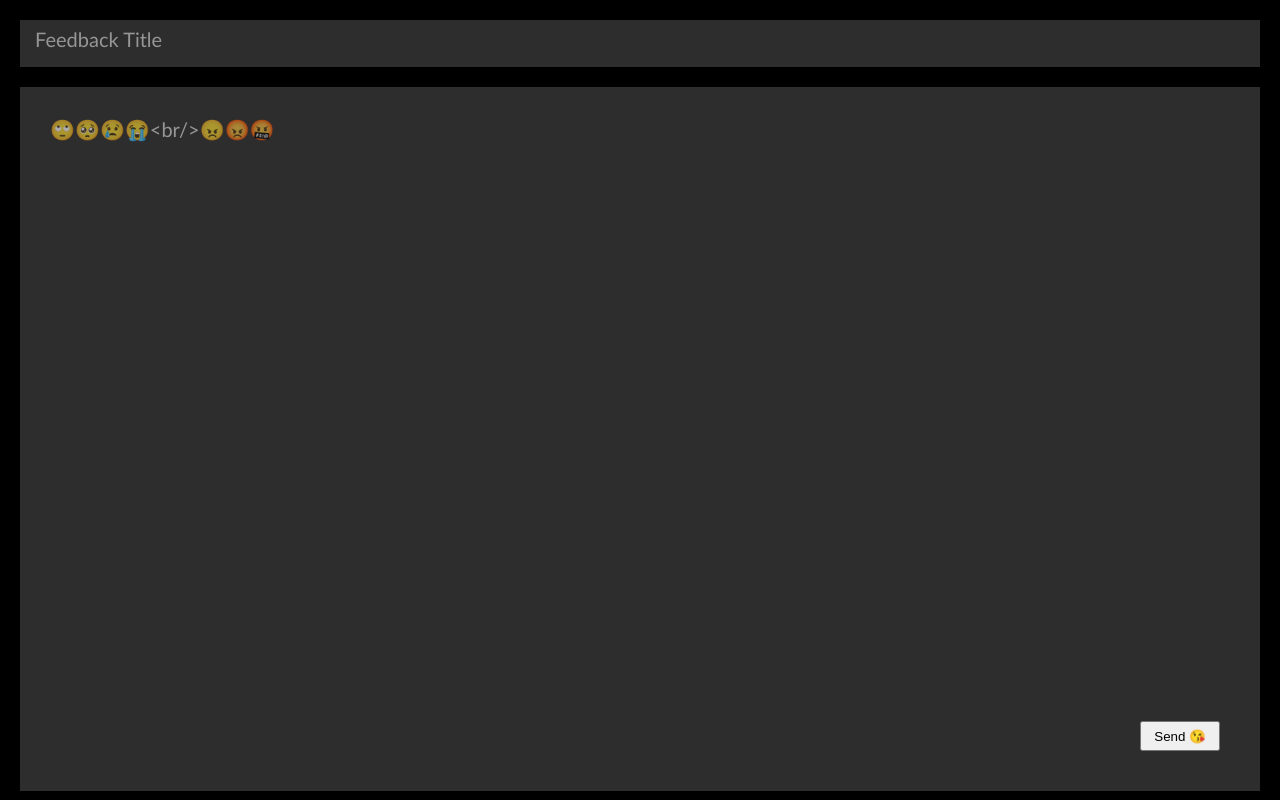
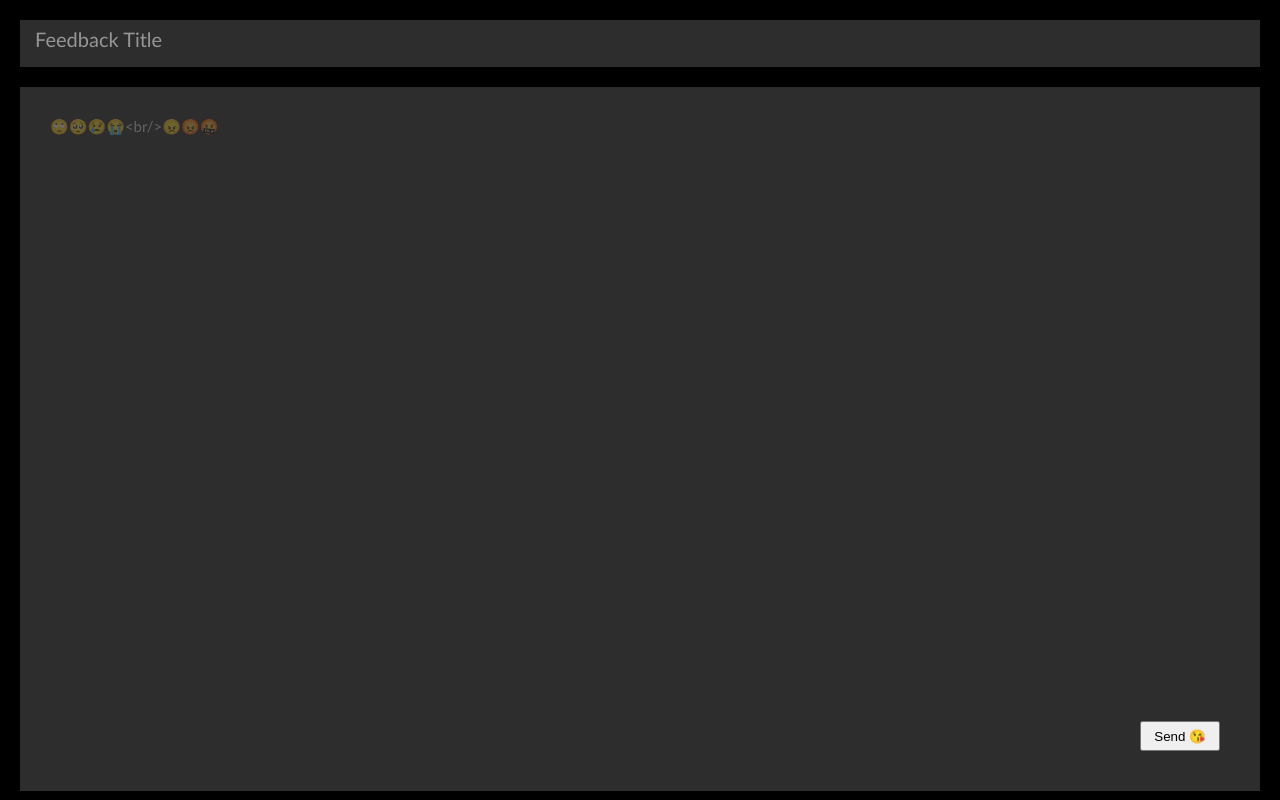
Before and after one commit to vtc94/feedback, a plain HTML site: page index.html in a window 1280 px wide. Drawn offline with Linux system fonts and the light colour scheme.

Commit message:
Update style.css

```diff
--- a/style.css
+++ b/style.css
@@ -49,9 +49,9 @@
 	content: attr(placeholder);
 	display: block; /* For Firefox */
 	/*color: rgb(150, 150,150);*/
-	opacity: .6;
+	opacity: .3;
 	font-weight: 300;
-	font-size: 20px;
+	font-size: 15px;
 }
 
 #newBlogContent{
@@ -61,7 +61,7 @@
 	padding: 30px 30px 20px 30px;
 	margin: 0 20px 0px 20px;
 	color: rgba(220,220,220,1);
-	font-size: 15px;
+	font-size: 18px;
 	outline: 0;
 
 }
```
